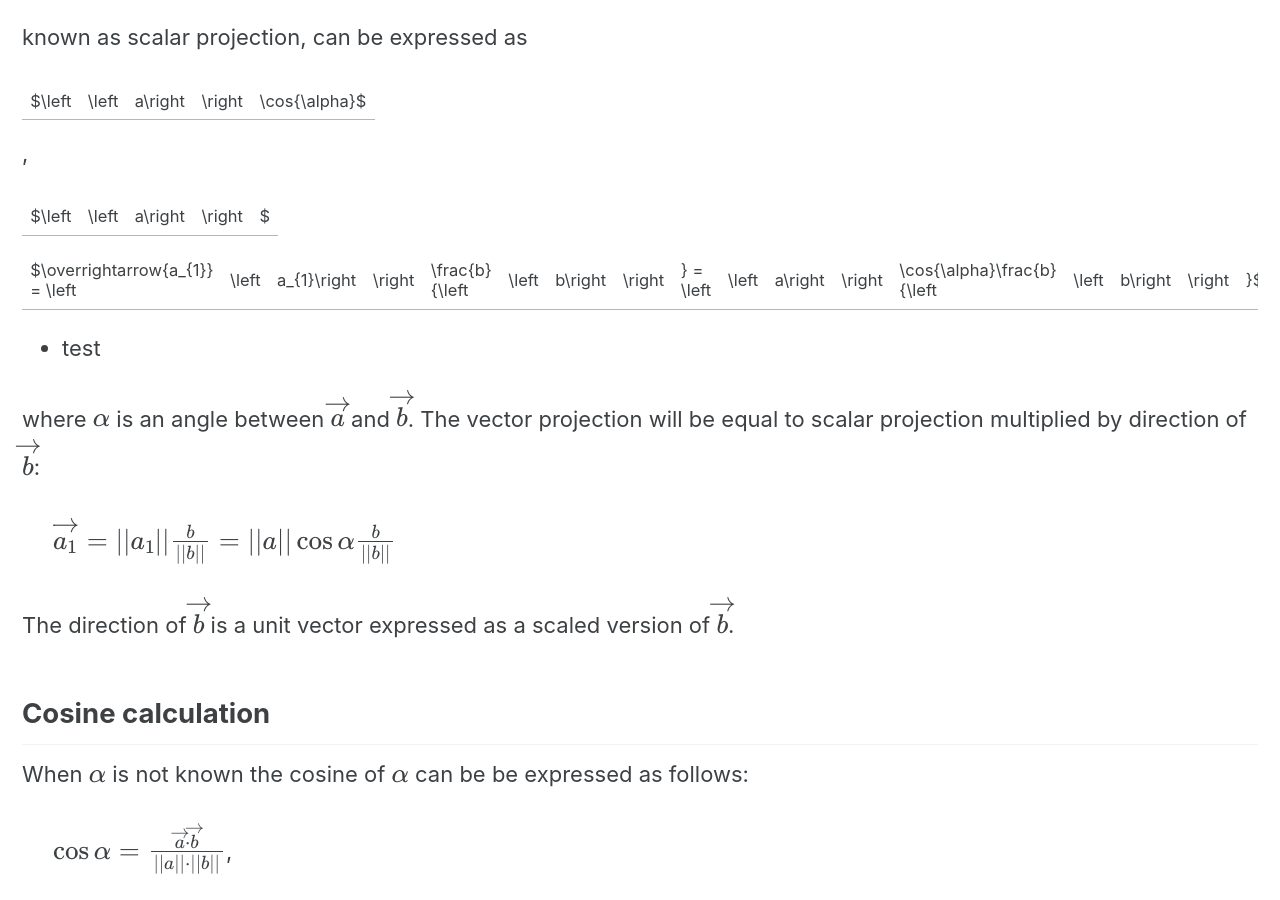
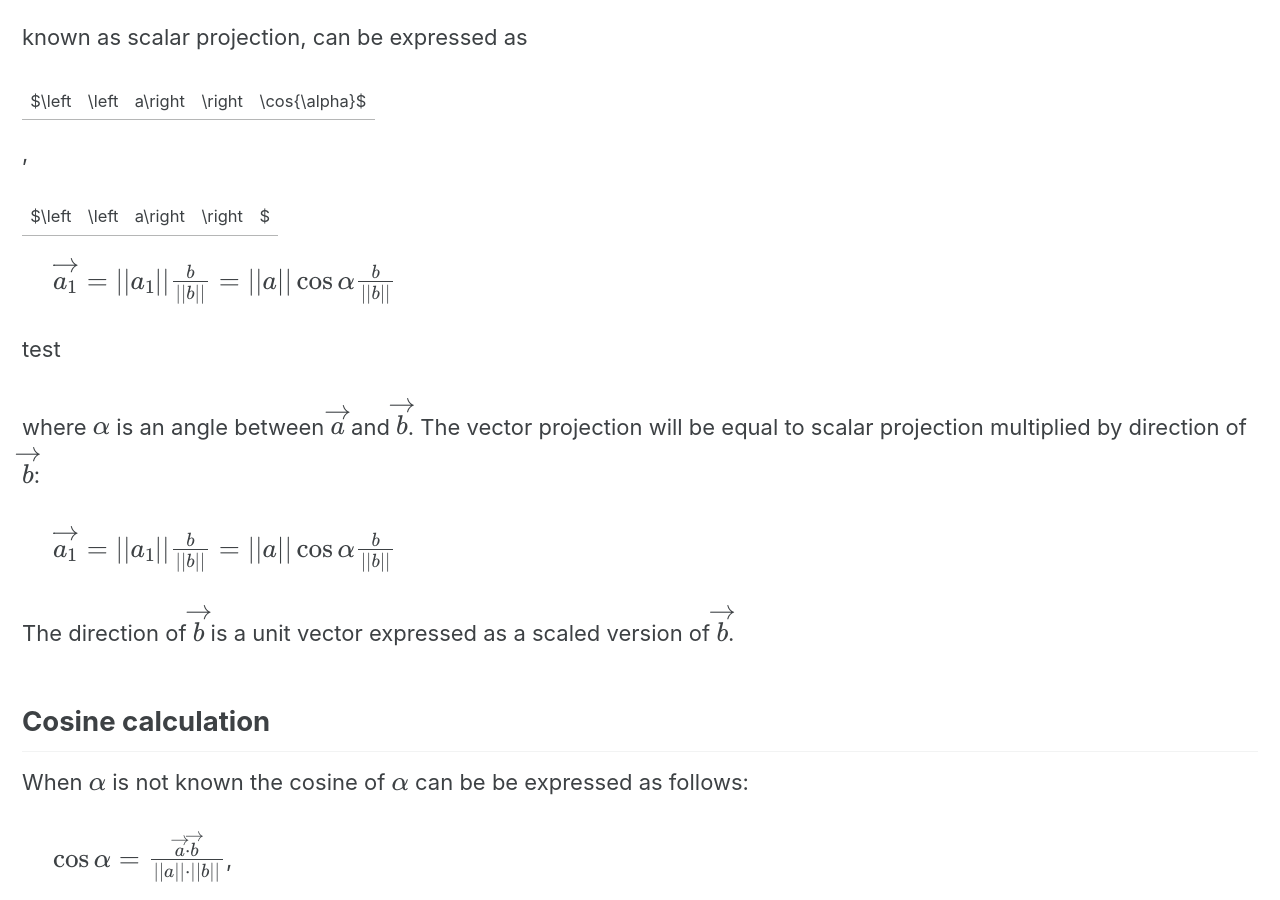
Before and after one commit to vzahorui/vzahorui.github.io, a Jekyll site: the page built from _posts/2020-03-04-vector-projection.md, in a window 1280 px wide and 900 px high, scrolled down 1122 px. Built offline with Jekyll 4.4.1, drawn with Linux system fonts in a browser that asks for light colours; cached includes are drawn as plain includes; nearby versions of some CDN libraries; formulas are drawn with MathJax 3.

Commit message:
Update 2020-03-04-vector-projection.md

```diff
--- a/_posts/2020-03-04-vector-projection.md
+++ b/_posts/2020-03-04-vector-projection.md
@@ -28,9 +28,11 @@ $\left|\left|a\right|\right| \cos{\alpha}$
 
 $\left|\left|a\right|\right|$
 
+
+&nbsp;&nbsp;&nbsp;&nbsp;
 $\overrightarrow{a_{1}} = \left|\left|a_{1}\right|\right|\frac{b}{\left|\left|b\right|\right|} = \left|\left|a\right|\right| \cos{\alpha}\frac{b}{\left|\left|b\right|\right|}$
 
-- test
+test
 
 
 
```
